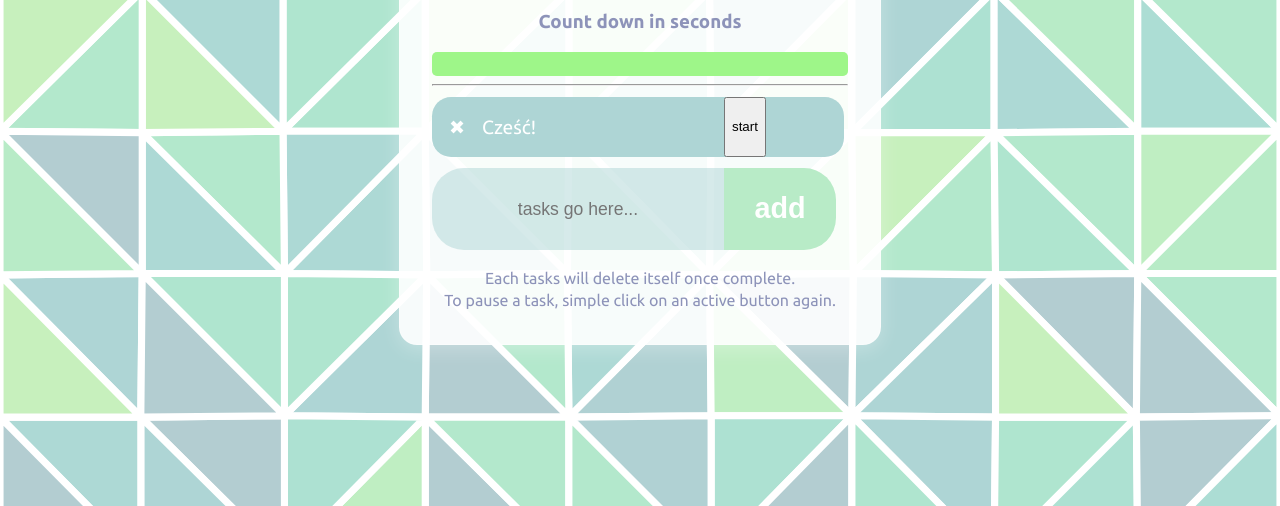
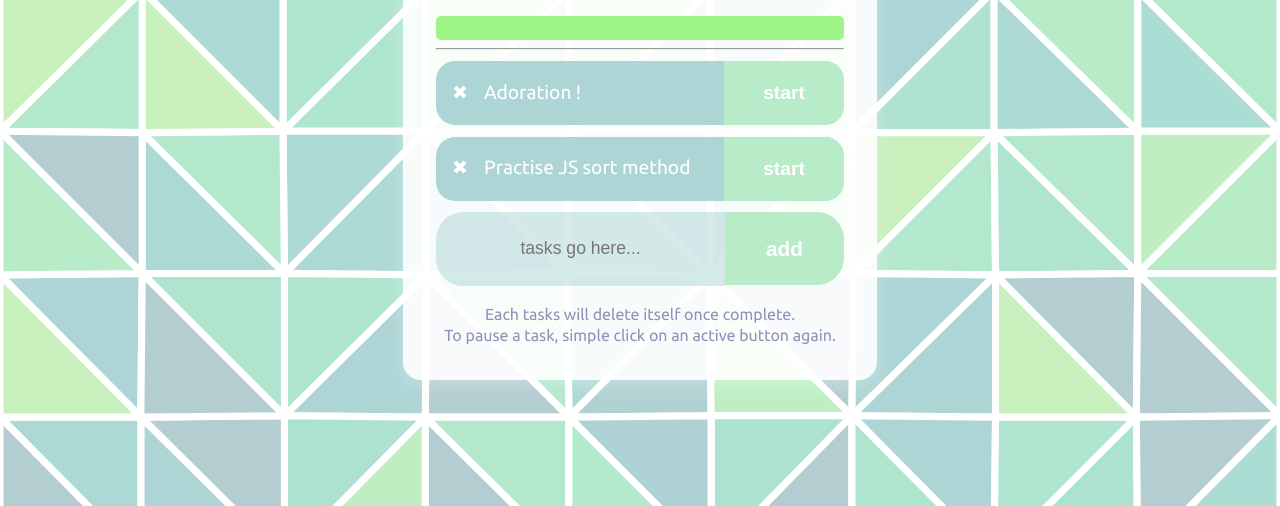
Before and after one commit to tusia313/js-css-html-pomodoro-timer, a plain HTML site: page index.html in a window 1280 px wide. Shown: the part 294-800 px from the top of the page. Drawn offline with Linux system fonts and the light colour scheme.

Commit message:
Deleting tasks

```diff
--- a/css/style.css
+++ b/css/style.css
@@ -53,34 +53,34 @@ h1 {
     background-color: rgba(174, 213, 213, 1);
     border-radius: 1.2rem;
     margin: 0.7rem 0;
-    width: 412px;
-    height: 60px;
+    width: 25.5rem;
+    height: 4rem;
     display: flex;
     color: rgb(255, 255, 255);
     text-align: left;
 }
 
 .task-block p {
-    width: 242px;
+    width: 15rem;
     font-size: 1.2rem;
 }
 
 .task-block .delete-icon {
-    width: 50px;
+    width: 3rem;
     text-align: center;
     cursor: pointer;
 }
 
-/* .task-block .controller-button {
+.task-block .controller-button {
     height: 100%;
     border: none;
-    width: 120px;
+    width: 7.5rem;
     border-radius: 0 1.2rem 1.2rem 0;
     color: rgb(255, 255, 255);
     font-weight: bold;
     font-size: 1.2rem;
     background-color: rgba(184, 235, 199, 1);
-} */
+}
 
 .task-block .controller-button:hover {
     background-color:rgb(141, 147, 185);
@@ -89,15 +89,15 @@ h1 {
 }
 
 .input-container {
-    height: 5rem;
-    width: 26rem;
+    height: 4.5rem;
+    width: 25.5rem;
     display: flex;
     text-align: center;
 }
 
 .input-container input {
     background-color: rgba(174, 213, 213, 0.5);
-    border-radius: 2rem 0 0 2rem;
+    border-radius: 1.7rem 0 0 1.7rem;
     height: 100%;
     width: 18rem;
     border: none;
@@ -109,15 +109,14 @@ h1 {
 }
 
 .input-container .submit-button {
-    /* padding: 0; */
     background-color: rgb(184, 235, 199);
     border: none;
-    height: 5.1rem;
-    width: 7rem;
+    height: 4.6rem;
+    width: 7.5rem;
     color: white;
-    border-radius: 0 2rem 2rem 0;
+    border-radius: 0 1.7rem 1.7rem 0;
     font-weight: bold;
-    font-size: 1.8rem;
+    font-size: 1.3rem;
     text-transform: lowercase;
     text-align: center;
 
--- a/js/app.js
+++ b/js/app.js
@@ -1,6 +1,20 @@
 const taskContainer = document.querySelector('.task-container')
 
-function render(description) {
+let tasks = [
+    {
+        name: "Practise JS sort method",
+        priority: 2
+    },
+    {
+        name: "Adoration !",
+        priority: 1
+    }
+]
+// sort by priority
+const descendingTasks = tasks.sort((a, b) => a.priority - b.priority)
+
+function render() {
+    descendingTasks.forEach(task => {
         const taskBlock = document.createElement('div')
         const title = document.createElement('p')
         const deleteElement = document.createElement('p')
@@ -10,13 +24,21 @@ function render(description) {
         deleteElement.classList.add('delete-icon')
         controller.classList.add('controller-button')
 
-    title.textContent = description
+        title.textContent = task.name
         deleteElement.textContent = '✖'
         controller.textContent = 'start'
 
+        deleteElement.addEventListener('click', deleteTask)
 
         taskBlock.append(deleteElement, title, controller)
         taskContainer.append(taskBlock)
+    })
 }
 
-render('Cześć!')
+render()
+
+function deleteTask(e) {
+    console.log(e.target.parentNode)
+    e.target.parentNode.remove()
+    // console.log(tasks) to do make disappear from array !
+}
```
Also changed, not shown: index.html (+1 -5 lines). Lines whose indentation alone changed are shown as unchanged.
